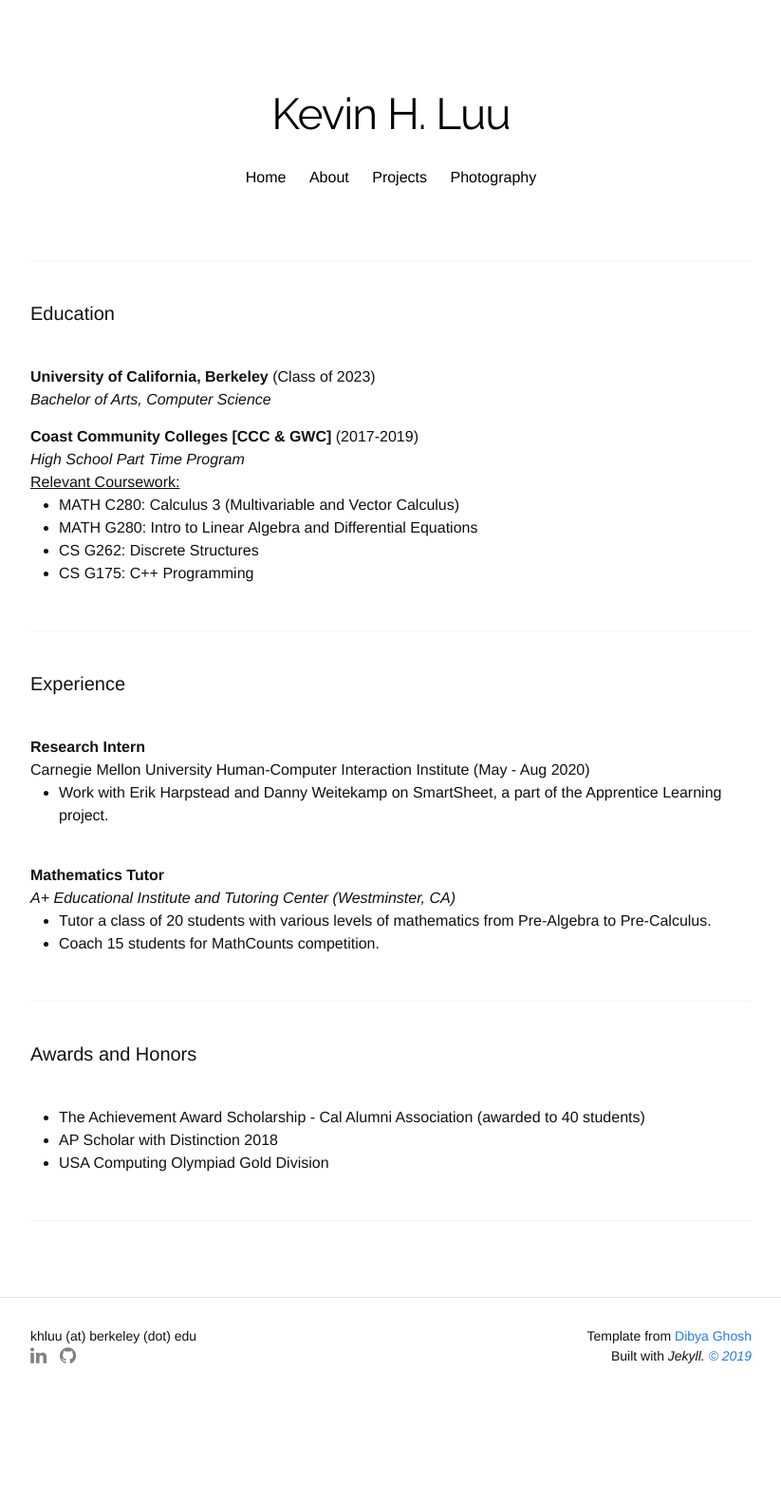
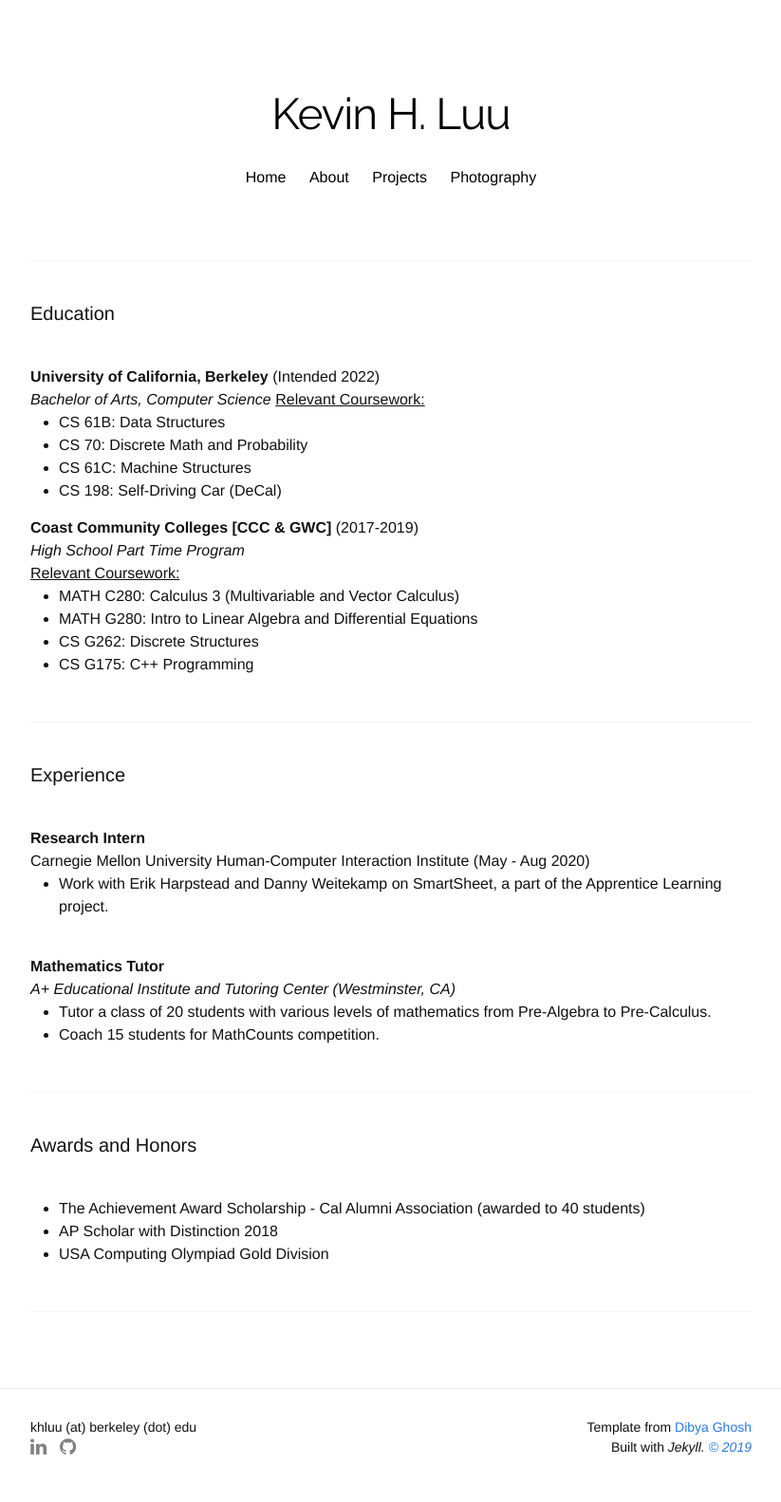
Before and after one commit to khluu/khluu.github.io, a Jekyll site: the page built from about.html, in a window 1280 px wide. Shown: the whole page at 95% size, without its empty margins (228-1051 px from the left). Built offline with Jekyll 4.4.1, drawn with Linux system fonts in a browser that asks for light colours; nearby versions of some CDN libraries; some web fonts are replaced; before the commit the page ends 1486 px from its top, so only the background shows below that.

Commit message:
Update about.html

```diff
--- a/about.html
+++ b/about.html
@@ -10,10 +10,15 @@ title: "About"
 
 <h1 class="page-heading resume-heading">Education</h1>
 
-<b> University of California, Berkeley </b> (Class of 2023)<br>
+<b> University of California, Berkeley </b> (Intended 2022)<br>
 <i>Bachelor of Arts, Computer Science</i>
-<ul>
-</ul>
+<u>Relevant Coursework:</u>
+    <ul>
+        <li>CS 61B: Data Structures</li>
+        <li>CS 70: Discrete Math and Probability</li>
+        <li>CS 61C: Machine Structures</li>
+        <li>CS 198: Self-Driving Car (DeCal)</li>
+    </ul>
 <b> Coast Community Colleges [CCC & GWC]</b> (2017-2019)<br>
 <i>High School Part Time Program</i><br>
 <u>Relevant Coursework:</u>
```
